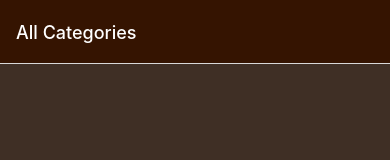
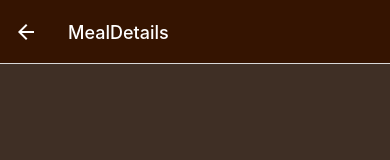
Before and after one commit to Sam44323/itery-rn-app, a React Native app: screen /MealDetails in a window 390 px wide. Before the commit this address had no page. Shown: the top 160 px of the page. Built offline with nearby package versions, Linux system fonts and the light colour scheme.

Commit message:
add: added screen for meal-details

```diff
--- a/App.tsx
+++ b/App.tsx
@@ -5,6 +5,7 @@ import { createNativeStackNavigator } from "@react-navigation/native-stack";
 
 import CategoriesScreens from "./screens/CategoriesScreens";
 import MealsOverviewScreen from "./screens/MealsOverviewScreen";
+import MealDetails from "./screens/MealDetails";
 
 const Stack = createNativeStackNavigator();
 
@@ -33,6 +34,7 @@ export default function App() {
             }}
           />
           <Stack.Screen name="MealsOverview" component={MealsOverviewScreen} />
+          <Stack.Screen name="MealDetails" component={MealDetails} />
         </Stack.Navigator>
       </NavigationContainer>
     </>
--- /dev/null
+++ b/screens/MealDetails.tsx
@@ -0,0 +1,8 @@
+import React from "react";
+import { View, Text } from "react-native";
+
+const MealDetails: React.FC = () => {
+  return <></>;
+};
+
+export default MealDetails;
```
